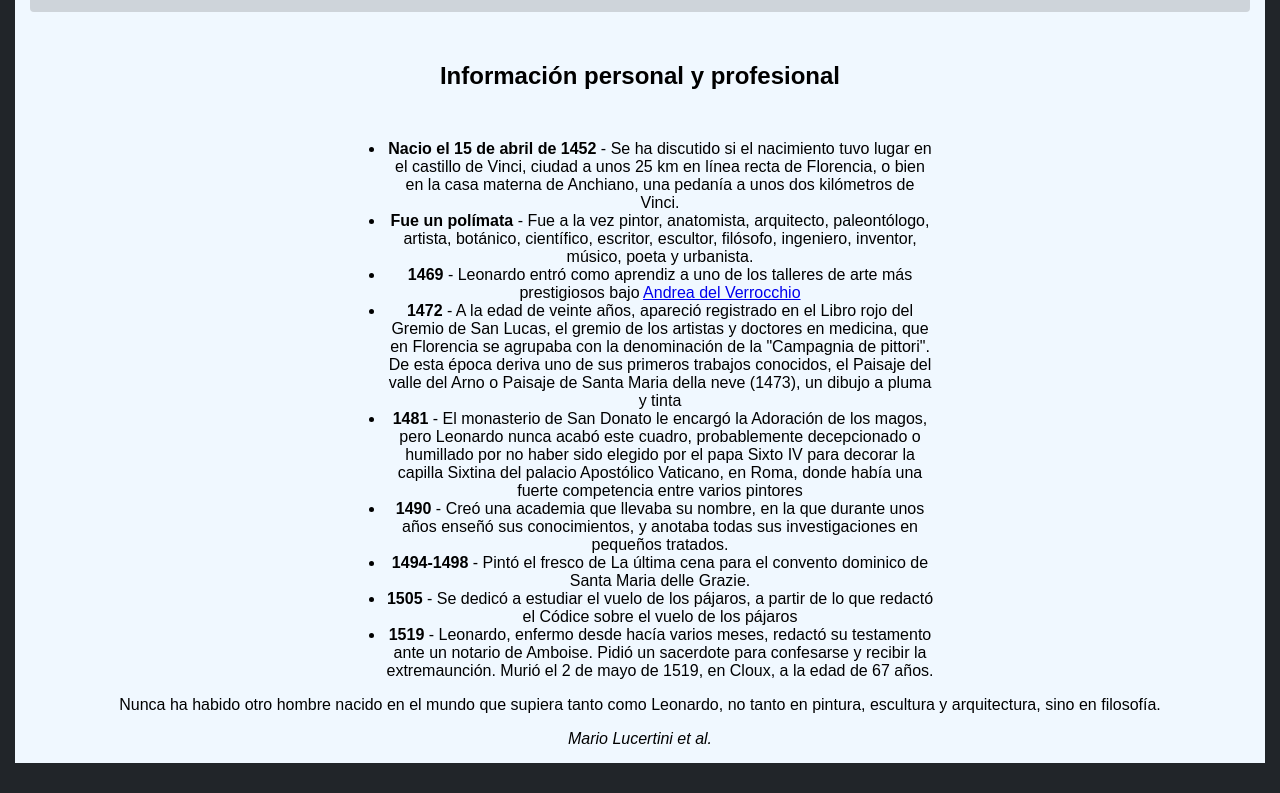
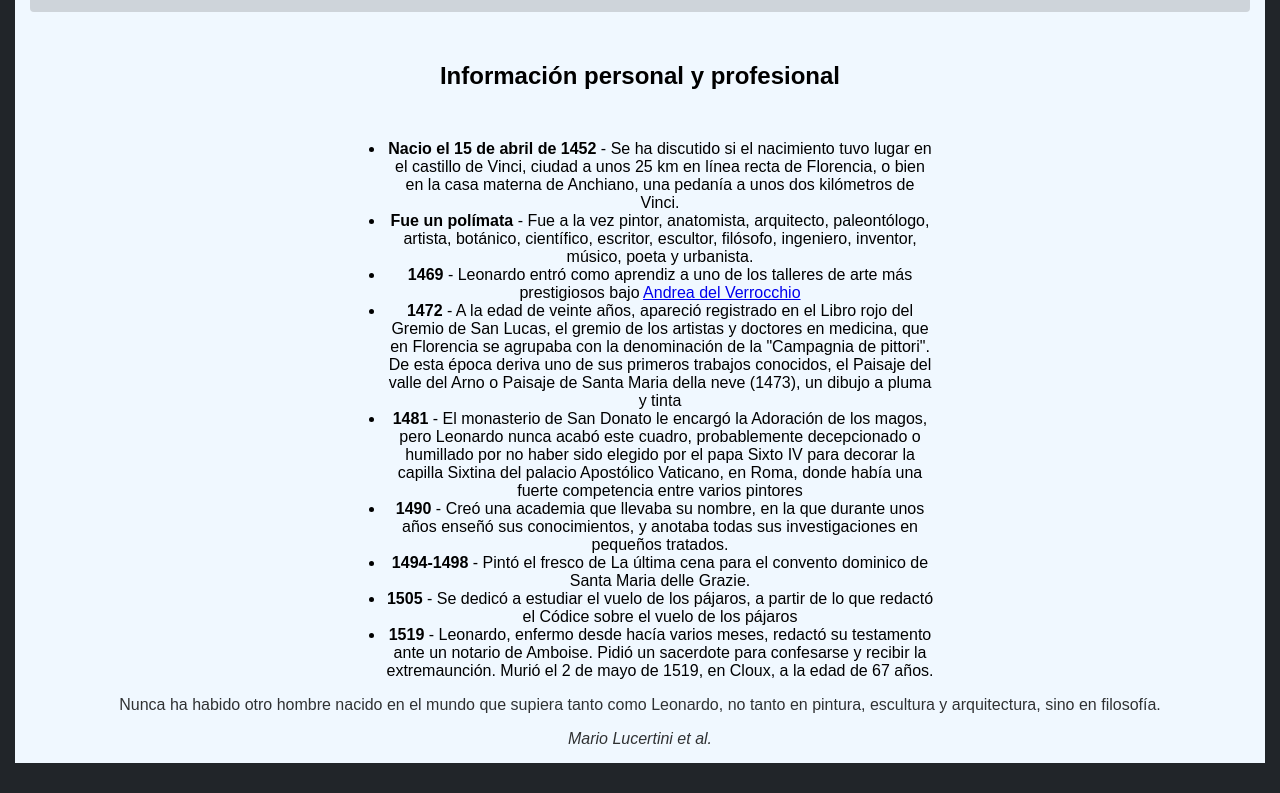
Before and after one commit to juancjj/Tribute-Page, a plain HTML site: page index.html in a window 1280 px wide. Shown: the part 931-1724 px from the top of the page. Drawn offline with Linux system fonts and the light colour scheme.

Commit message:
Se agrego el opacity

```diff
--- a/css/styles.css
+++ b/css/styles.css
@@ -22,6 +22,7 @@ body{
 
 .nombre_real{
     font-size: 23px;
+    opacity: 0.4;
 }
 
 #img-div{
@@ -57,3 +58,11 @@ ul{
     margin: auto;
     align-items: center;
 }
+
+.cite_p{
+    opacity: 0.8;
+}
+
+cite{
+    opacity: 0.8;
+}
--- a/index.html
+++ b/index.html
@@ -28,7 +28,7 @@
                     <li><strong>1505</strong> - Se dedicó a estudiar el vuelo de los pájaros, a partir de lo que redactó el Códice sobre el vuelo de los pájaros</li>
                     <li><strong>1519</strong> - Leonardo, enfermo desde hacía varios meses, redactó su testamento ante un notario de Amboise. Pidió un sacerdote para confesarse y recibir la extremaunción. Murió el 2 de mayo de 1519, en Cloux, a la edad de 67 años.</li>
                 </ul>
-                <p>Nunca ha habido otro hombre nacido en el mundo que supiera tanto como Leonardo, no tanto en pintura, escultura y arquitectura, sino en filosofía.</p>
+                <p class="cite_p">Nunca ha habido otro hombre nacido en el mundo que supiera tanto como Leonardo, no tanto en pintura, escultura y arquitectura, sino en filosofía.</p>
                 <cite>Mario Lucertini et al.</cite>
             </article>
         </section>
```
